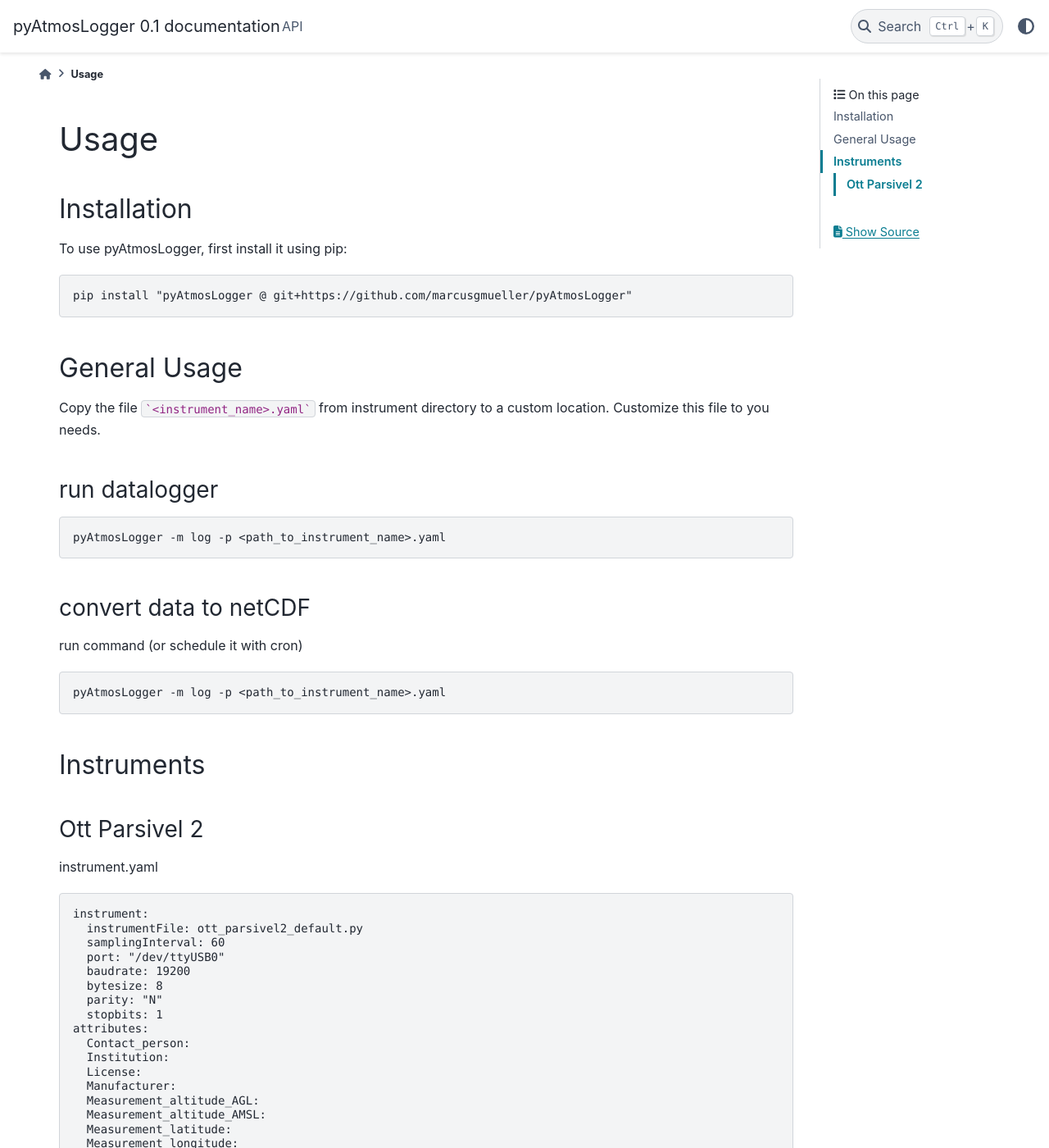
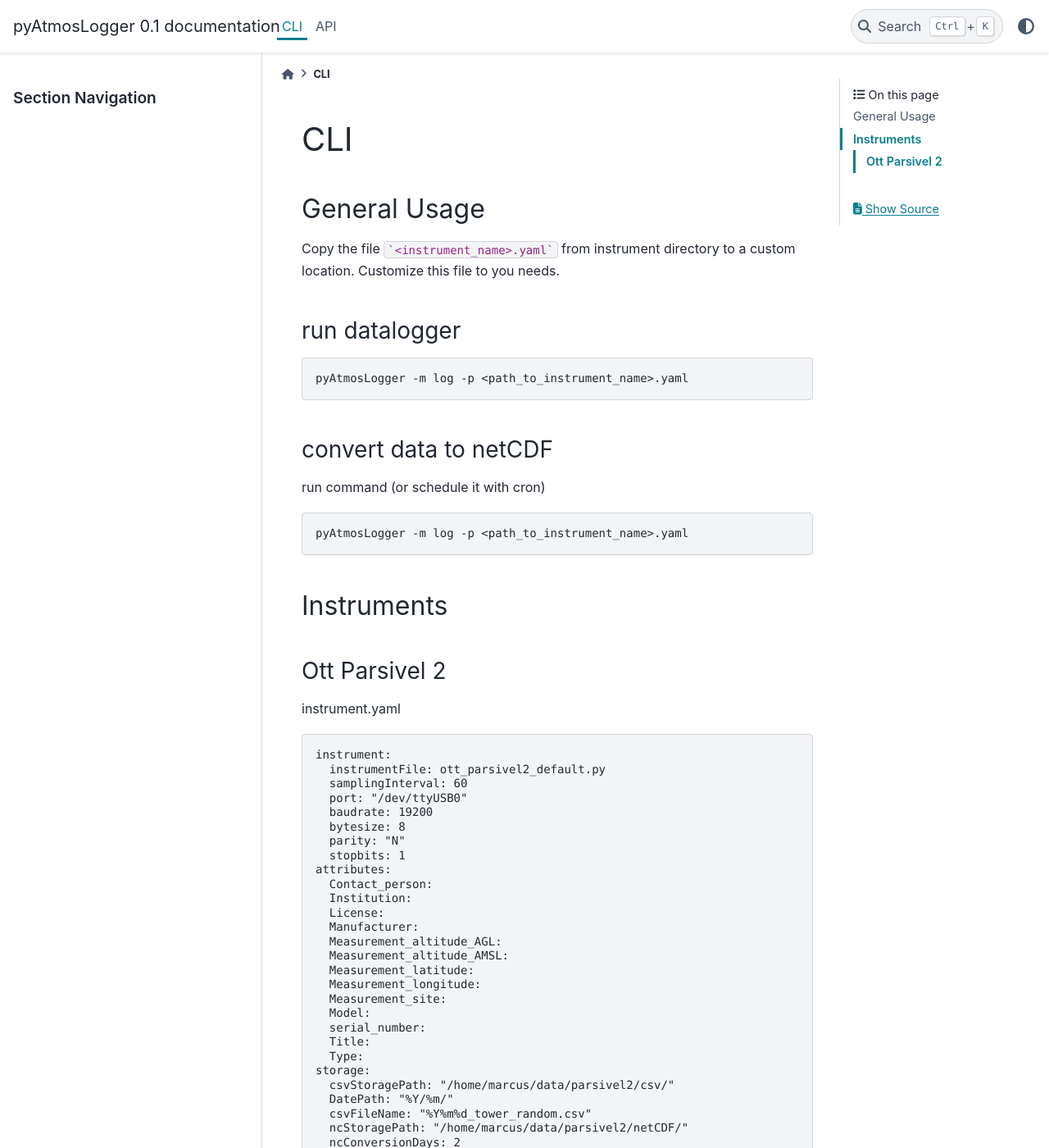
Before and after one commit to marcusgmueller/pyAtmosLogger, a Sphinx documentation site: the page built from docs/source/cli.rst, in a window 1280 px wide and 1400 px high. Shown: the whole window at 82% size. Built offline with Sphinx 7.4.7 and the PyData theme 0.15.4, drawn with Linux system fonts in a browser that asks for light colours; pages that are not in the unit, such as notebooks, are missing from menus; some of the changed text lies outside the part shown.

Commit message:
Update and rename usage.rst to cli.rst

```diff
--- a/docs/source/usage.rst
+++ b/docs/source/cli.rst
@@ -1,16 +1,5 @@
-Usage
+CLI
 =====
-
-.. _installation:
-
-Installation
-------------
-
-To use pyAtmosLogger, first install it using pip:
-
-.. code-block:: console
-
-   pip install "pyAtmosLogger @ git+https://github.com/marcusgmueller/pyAtmosLogger"
 
 General Usage
 ----------------
```
